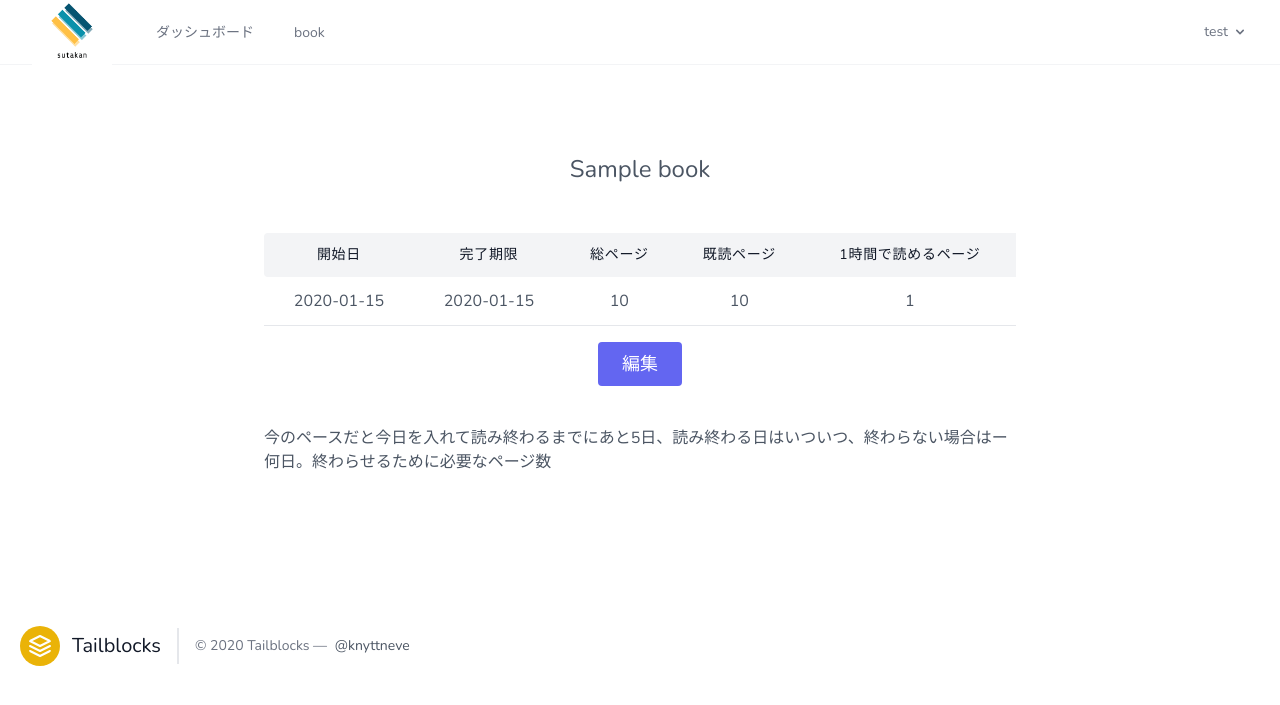
After one commit to takas1/sutakan, a Laravel app: page /books/1 in a window 1280 px wide. The commit adds this page. Shown: the top 705 px of the page. Run offline with Laravel 9, Linux system fonts and the light colour scheme; a user stored in the database is signed in; data comes from the database, SQL or seed files in the repository; tables that the repository leaves empty hold one stand-in row (values such as "Sample post"); style sheets or scripts are compiled from the project's sources.

Commit message:
showページ作成

```diff
--- a/app/Http/Controllers/BookController.php
+++ b/app/Http/Controllers/BookController.php
@@ -3,6 +3,9 @@
 namespace App\Http\Controllers;
 
 use Illuminate\Http\Request;
+use App\Models\Book;
+use Illuminate\Support\Facades\DB;
+use App\Http\Requests\StoreBookRequest;
 
 class BookController extends Controller
 {
@@ -13,7 +16,9 @@ class BookController extends Controller
      */
     public function index()
     {
-        return view('schedule');
+        $books = Book::all();
+        // dd($books);
+        return view('schedule', ['books' => $books]);
     }
 
     /**
@@ -32,9 +37,17 @@ class BookController extends Controller
      * @param  \Illuminate\Http\Request  $request
      * @return \Illuminate\Http\Response
      */
-    public function store(Request $request)
+    public function store(StoreBookRequest $request)
     {
-        //
+        Book::create([
+            'title' => $request->title,
+            'due_date' => $request->due_date,
+            'start_date' => $request->start_date,
+            'page' => $request->page,
+            'page_hour' => $request->page_hour,
+        ]);
+
+        return to_route('books.index');
     }
 
     /**
@@ -45,7 +58,8 @@ class BookController extends Controller
      */
     public function show($id)
     {
-        //
+        $book = Book::findOrFail($id);
+        return view('show', ['book' => $book]);
     }
 
     /**
--- a/app/Models/Book.php
+++ b/app/Models/Book.php
@@ -12,6 +12,8 @@ class Book extends Model
     protected $fillable = [
         'title',
         'due_date',
+        'start_date',
         'page',
+        'page_hour',
     ];
 }
--- a/resources/views/create.blade.php
+++ b/resources/views/create.blade.php
@@ -14,6 +14,8 @@
                             <div class="flex flex-col text-center w-full mb-12">
                                 <h1 class="sm:text-2xl text-md font-medium">参考書の登録</h1>
                             </div>
+                            <form action="{{ route('books.store') }}" method="POST">
+                                @csrf
                                 <div class="lg:w-1/2 md:w-2/3 mx-auto">
                                     <div class="flex flex-wrap -m-2">
                                         <div class="p-2 w-full">
@@ -55,11 +57,12 @@
                                             </div>
                                         </div>
                                         <div class="p-4 w-full">
-                                        <button
+                                            <button type="submit"
                                                 class="flex mx-auto text-white bg-indigo-500 border-0 py-2 px-6 focus:outline-none hover:bg-indigo-600 rounded text-lg">保存</button>
                                         </div>
                                     </div>
                                 </div>
+                            </form>
                         </div>
                     </section>
                 </div>
--- a/resources/views/layouts/navigation.blade.php
+++ b/resources/views/layouts/navigation.blade.php
@@ -15,8 +15,8 @@
                     <x-nav-link :href="route('dashboard')" :active="request()->routeIs('dashboard')">
                         {{ __('Dashboard') }}
                     </x-nav-link>
-                    <x-nav-link :href="route('test')" :active="request()->routeIs('test')">
-                        test
+                    <x-nav-link :href="route('books.index')" :active="request()->routeIs('books.index')">
+                        book
                     </x-nav-link>
                 </div>
             </div>
@@ -69,8 +69,8 @@
             <x-responsive-nav-link :href="route('dashboard')" :active="request()->routeIs('dashboard')">
                 {{ __('Dashboard') }}
             </x-responsive-nav-link>
-            <x-responsive-nav-link :href="route('test')" :active="request()->routeIs('test')">
-                test
+            <x-responsive-nav-link :href="route('books.index')" :active="request()->routeIs('books.index')">
+                book
             </x-responsive-nav-link>
         </div>
 
--- /dev/null
+++ b/resources/views/show.blade.php
@@ -0,0 +1,56 @@
+<x-app-layout>
+    <x-slot name="header">
+        <h2 class="font-semibold text-xl text-gray-800 leading-tight">
+            {{ __('Dashboard') }}
+        </h2>
+    </x-slot>
+
+    <div class="py-12">
+        <div class="max-w-7xl mx-auto sm:px-6 lg:px-8">
+            <div class="overflow-hidden sm:rounded-lg">
+                <div class="p-6">
+                    <section class="text-gray-600 body-font">
+                        <div class="container px-5 pt-4 pb-12 mx-auto">
+                            <div class="flex flex-col text-center w-full mb-12">
+                                <h1 class="sm:text-2xl text-md font-medium">{{ $book->title }}</h1>
+                            </div>
+                            <div class="lg:w-2/3 w-full mx-auto overflow-auto">
+                                <table class="table-auto w-full text-center whitespace-no-wrap border-b border-gray-200">
+                                    <thead>
+                                        <tr>
+                                            <th
+                                                class="px-4 py-3 title-font tracking-wider font-medium text-gray-900 text-sm bg-gray-100 rounded-tl rounded-bl">
+                                                開始日</th>
+                                            <th class="px-4 py-3 title-font tracking-wider font-medium text-gray-900 text-sm bg-gray-100">
+                                                完了期限</th>
+                                            <th class="px-4 py-3 title-font tracking-wider font-medium text-gray-900 text-sm bg-gray-100">
+                                                総ページ</th>
+                                            <th class="px-4 py-3 title-font tracking-wider font-medium text-gray-900 text-sm bg-gray-100">
+                                                既読ページ</th>
+                                            <th class="px-4 py-3 title-font tracking-wider font-medium text-gray-900 text-sm bg-gray-100">
+                                                1時間で読めるページ</th>
+                                        </tr>
+                                    </thead>
+                                    <tbody>
+                                        <tr>
+                                            <td class="px-4 py-3">{{ $book->start_date }}</td>
+                                            <td class="px-4 py-3">{{ $book->due_date }}</td>
+                                            <td class="px-4 py-3">{{ $book->page }}</td>
+                                            <td class="px-4 py-3">{{ $book->page }}</td>
+                                            <td class="px-4 py-3">{{ $book->page_hour }}</td>
+                                        </tr>
+                                    </tbody>
+                                </table>
+                                <div class="p-4 w-full">
+                                    <button onclick="location.href='{{ route('books.update', $book->id) }}'"
+                                        class="flex mx-auto text-white bg-indigo-500 border-0 py-2 px-6 focus:outline-none hover:bg-indigo-600 rounded text-lg">編集</button>
+                                </div>
+                                <p class="mt-6">今のペースだと今日を入れて読み終わるまでにあと5日、読み終わる日はいついつ、終わらない場合はー何日。終わらせるために必要なページ数</p>
+                            </div>
+                        </div>
+                    </section>
+                </div>
+            </div>
+        </div>
+    </div>
+</x-app-layout>
--- a/routes/web.php
+++ b/routes/web.php
@@ -18,12 +18,12 @@ Route::get('/', function () {
     return view('welcome');
 });
 
-Route::resource('/', BookController::class)->middleware(['auth', 'verified']);
+Route::resource('/books', BookController::class)->middleware(['auth', 'verified']);
 
 
-Route::get('/test', function () {
-    return view('schedule');
-})->middleware(['auth', 'verified'])->name('test');
+// Route::get('/test', function () {
+//     return view('schedule');
+// })->middleware(['auth', 'verified'])->name('test');
 
 Route::get('/dashboard', function () {
     return view('dashboard');
```
Also changed, not shown: app/Http/Requests/StoreBookRequest.php (added, +34 -0 lines), resources/views/schedule.blade.php (+8 -62 lines), database/migrations/2022_11_03_072901_create_books_table.php. Lines whose indentation alone changed are shown as unchanged.
